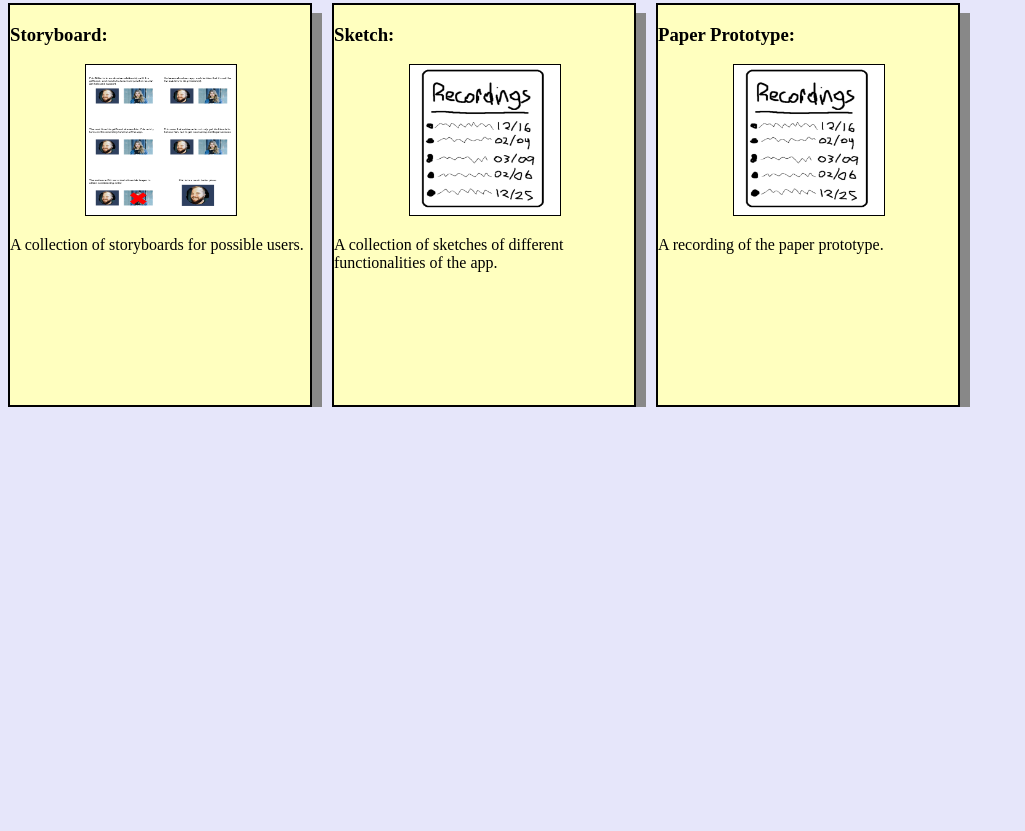
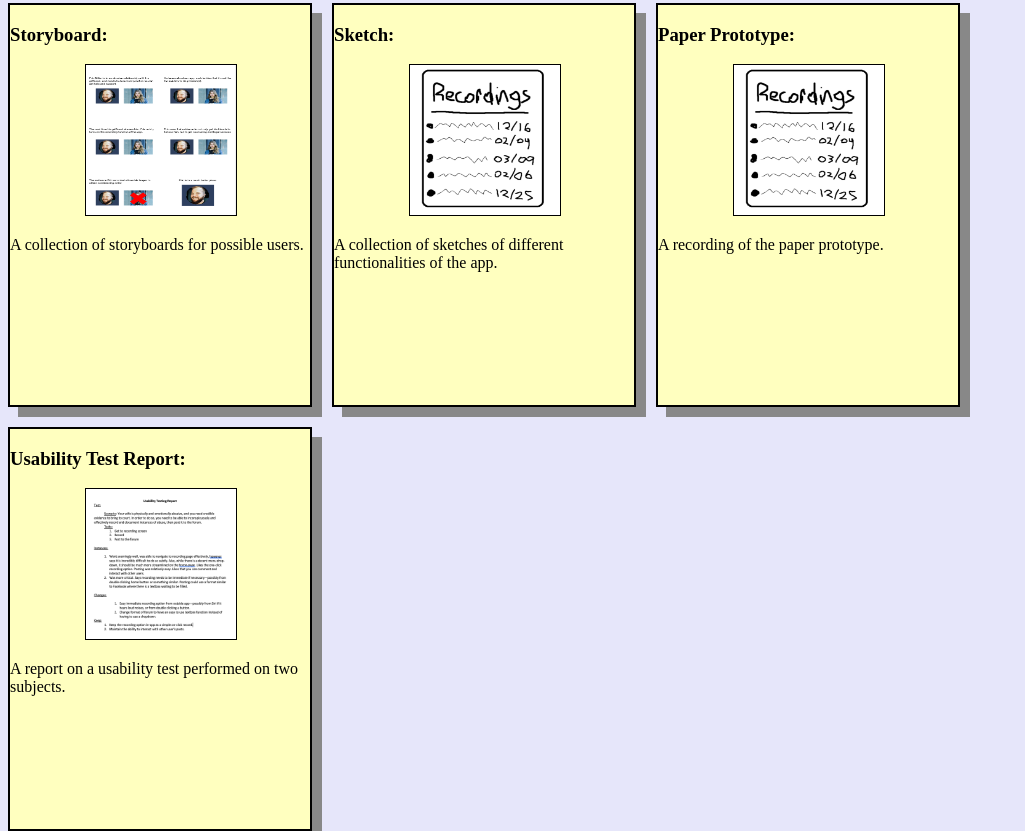
Before and after one commit to shbenzer/shbenzer.github.io, a plain HTML site: page index.html in a window 1280 px wide. Shown: the part 568-1399 px from the top of the page, without its empty margins (0-1025 px from the left). Before the commit the page ends 975 px from the top, so only its background shows below. Drawn offline with Linux system fonts and the light colour scheme.

Commit message:
Update index.html

```diff
--- a/index.html
+++ b/index.html
@@ -40,6 +40,11 @@
     <a href="Sketch.webm"><img id='pdf' class="2" src="Images/Sketch.png" width="150" height="150"></a>
     <p>A recording of the paper prototype.</p>
 </div>
+<div id='work'>
+    <h3>Usability Test Report:</h3>
+    <a href="Files/Report.pdf"><img id='pdf' class="2" src="Images/Usability-Report.png" width="150" height="150"></a>
+    <p>A report on a usability test performed on two subjects.</p>
+</div>
 
 </body>
 
```
